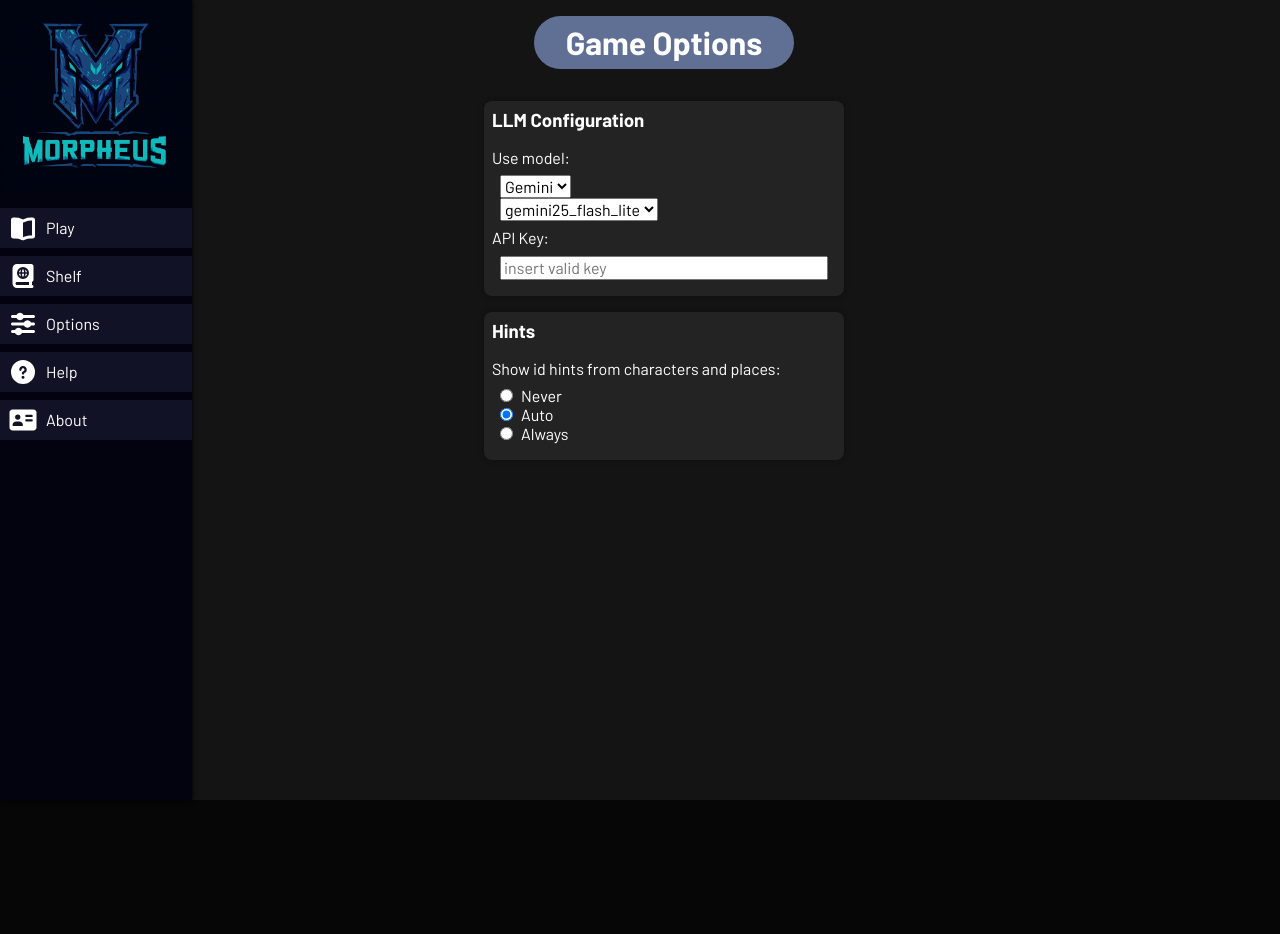
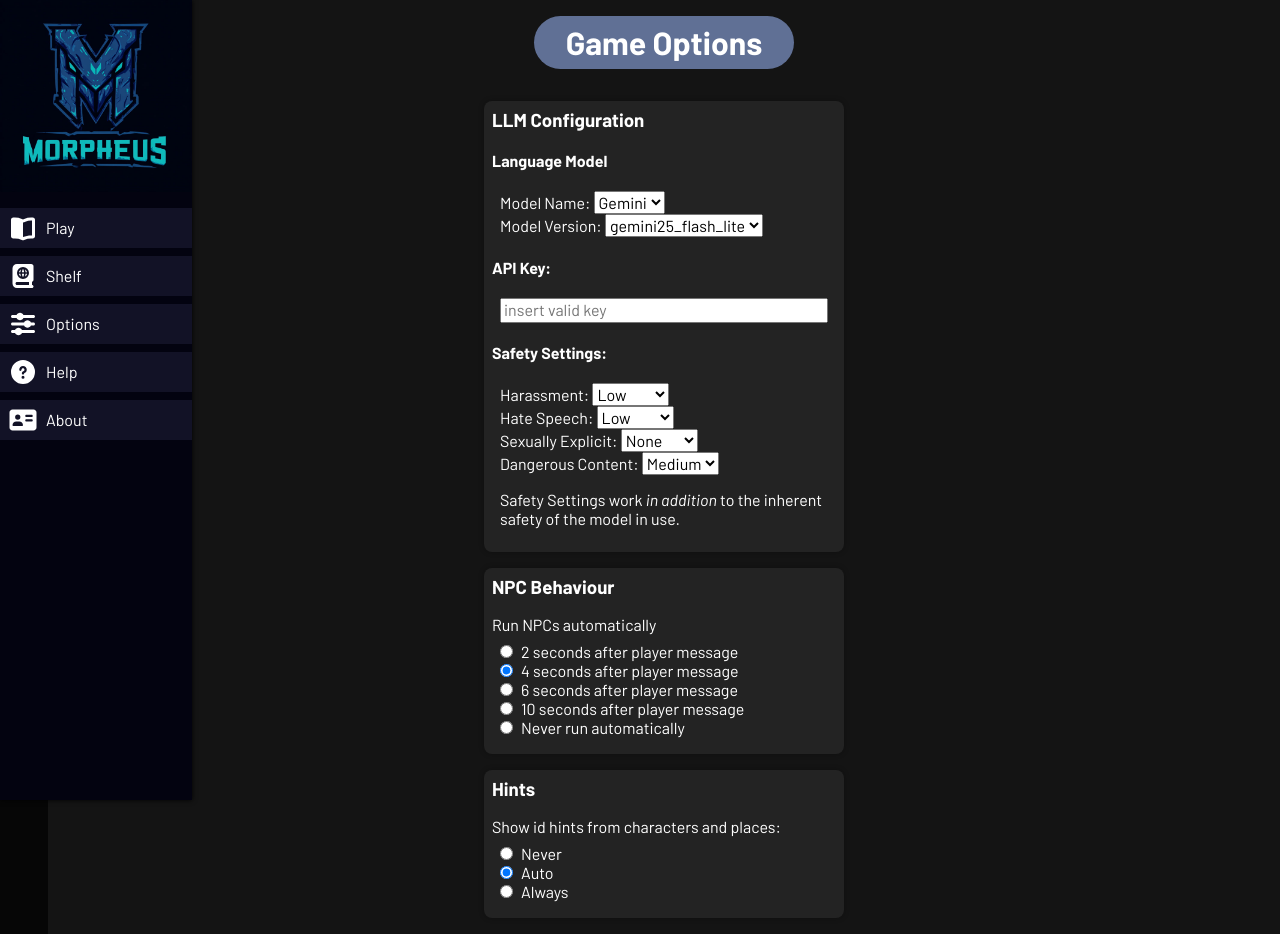
Before and after one commit to AlphaOrange/Morpheus, a Vue app: page /options in a window 1280 px wide. Before the commit the page ends 800 px from the top, so only its background shows below. Built offline with nearby package versions, Linux system fonts and the light colour scheme; no server answers.

Commit message:
make duration until npc actions configurable, also allow no automatic npc actions (realized as delay of 9999 sec)

```diff
--- a/src/views/TheOptionsView.vue
+++ b/src/views/TheOptionsView.vue
@@ -6,20 +6,98 @@
       </div>
       <div class="box options-box">
         <h3>LLM Configuration</h3>
-        <div>Use model:</div>
+        <h4>Language Model</h4>
         <div class="input-group">
+          <span>Model Name: </span>
           <select v-model="options.aiVendor">
             <option>Gemini</option>
           </select>
           <br />
+          <span>Model Version: </span>
           <select v-model="options.aiModel">
             <option>gemini25_flash_lite</option>
             <option>gemini25_flash</option>
           </select>
         </div>
-        <div>API Key:</div>
+        <h4>API Key:</h4>
         <div class="input-group">
           <input v-model="options.aiApiKey" placeholder="insert valid key" class="long" />
+        </div>
+        <h4>Safety Settings:</h4>
+        <div class="input-group">
+          <span>Harassment: </span>
+          <select v-model="options.aiSafetyHarassment">
+            <option value="BLOCK_NONE">None</option>
+            <option value="BLOCK_ONLY_HIGH">Low</option>
+            <option value="BLOCK_MEDIUM_AND_ABOVE">Medium</option>
+            <option value="BLOCK_LOW_AND_ABOVE">High</option>
+          </select>
+          <br />
+          <span>Hate Speech: </span>
+          <select v-model="options.aiSafetyHateSpeech">
+            <option value="BLOCK_NONE">None</option>
+            <option value="BLOCK_ONLY_HIGH">Low</option>
+            <option value="BLOCK_MEDIUM_AND_ABOVE">Medium</option>
+            <option value="BLOCK_LOW_AND_ABOVE">High</option>
+          </select>
+          <br />
+          <span>Sexually Explicit: </span>
+          <select v-model="options.aiSafetySex">
+            <option value="BLOCK_NONE">None</option>
+            <option value="BLOCK_ONLY_HIGH">Low</option>
+            <option value="BLOCK_MEDIUM_AND_ABOVE">Medium</option>
+            <option value="BLOCK_LOW_AND_ABOVE">High</option>
+          </select>
+          <br />
+          <span>Dangerous Content: </span>
+          <select v-model="options.aiSafetyDangerous">
+            <option value="BLOCK_NONE">None</option>
+            <option value="BLOCK_ONLY_HIGH">Low</option>
+            <option value="BLOCK_MEDIUM_AND_ABOVE">Medium</option>
+            <option value="BLOCK_LOW_AND_ABOVE">High</option>
+          </select>
+          <p>Safety Settings work <i>in addition</i> to the inherent safety of the model in use.</p>
+        </div>
+      </div>
+      <div class="box options-box">
+        <h3>NPC Behaviour</h3>
+        <div>Run NPCs automatically</div>
+        <div class="input-group">
+          <input
+            type="radio"
+            id="idlingBeforeTriggerNpc_2"
+            value="2"
+            v-model.number="options.idlingBeforeTriggerNpc"
+          />
+          <label for="idlingBeforeTriggerNpc_2">2 seconds after player message</label><br />
+          <input
+            type="radio"
+            id="idlingBeforeTriggerNpc_4"
+            value="4"
+            v-model.number="options.idlingBeforeTriggerNpc"
+          />
+          <label for="idlingBeforeTriggerNpc_4">4 seconds after player message</label><br />
+          <input
+            type="radio"
+            id="idlingBeforeTriggerNpc_6"
+            value="6"
+            v-model.number="options.idlingBeforeTriggerNpc"
+          />
+          <label for="idlingBeforeTriggerNpc_6">6 seconds after player message</label><br />
+          <input
+            type="radio"
+            id="idlingBeforeTriggerNpc_10"
+            value="10"
+            v-model.number="options.idlingBeforeTriggerNpc"
+          />
+          <label for="idlingBeforeTriggerNpc_10">10 seconds after player message</label><br />
+          <input
+            type="radio"
+            id="idlingBeforeTriggerNpc_no"
+            value="9999"
+            v-model.number="options.idlingBeforeTriggerNpc"
+          />
+          <label for="idlingBeforeTriggerNpc_no">Never run automatically</label><br />
         </div>
       </div>
       <div class="box options-box">
```
